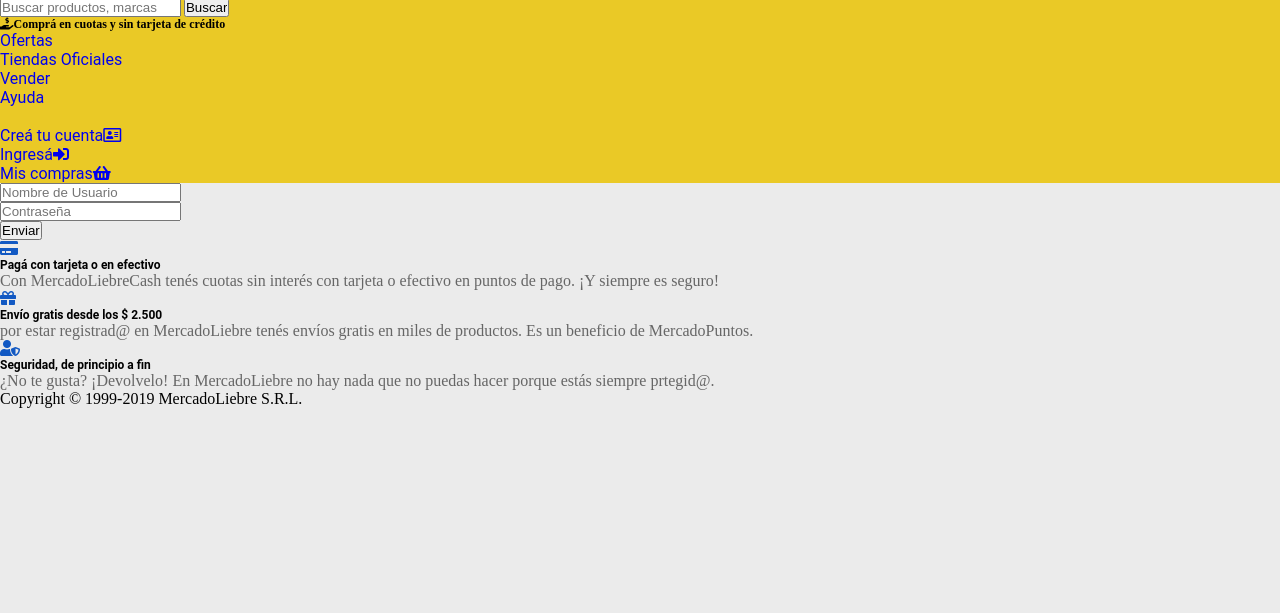
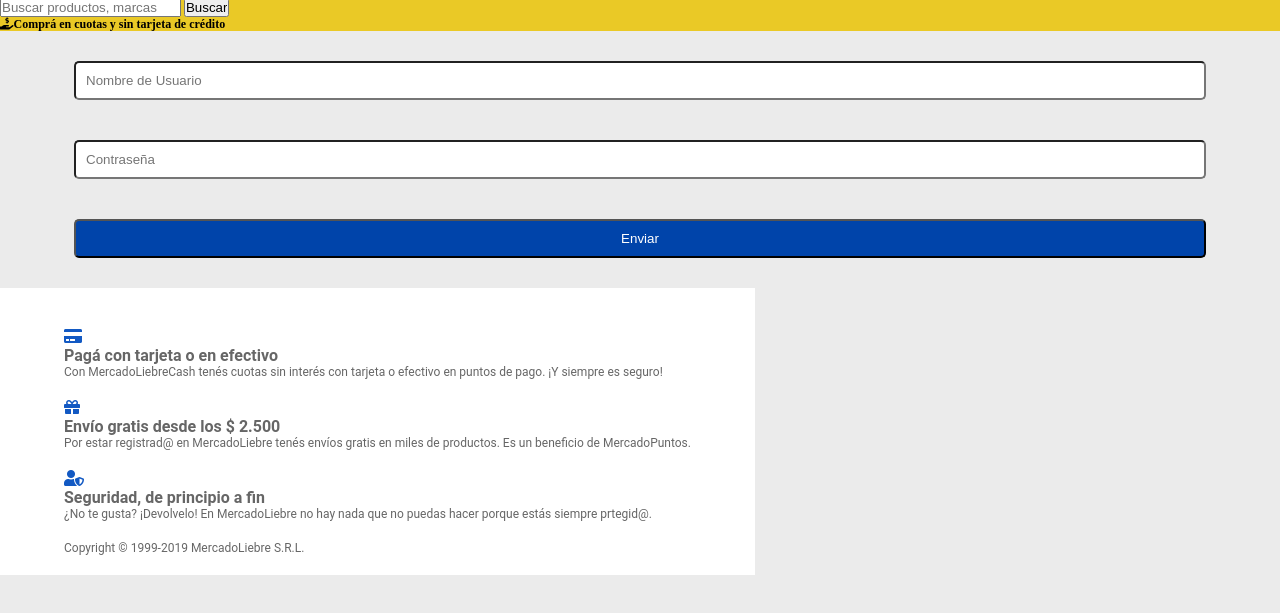
Before and after one commit to alanLazaro-bot/mercado-liebre, a website: page vistas/login.html in a window 1280 px wide. Shown: the part 21-634 px from the top of the page. Drawn offline with Linux system fonts and the light colour scheme.

Commit message:
se completa login.css

```diff
--- a/public/styles/login.css
+++ b/public/styles/login.css
@@ -0,0 +1,174 @@
+
+:root {
+    --Amarillo: #EAC926;
+    --Azul:#03264C;
+    --Celeste:#1259c3;
+    --Gris-oscuro:#666;
+    --Gris-claro:#ebebeb;
+    --Verde:#39b54a;
+  }
+
+  header {
+    background-color: var(--Amarillo);
+    font-family: 'Roboto', sans-serif;
+ }
+
+ *{
+    margin:0;
+    padding:0;
+    box-sizing: border-box;
+
+ }
+
+ body {
+
+    background-color:var(--Gris-claro);
+
+
+ }
+ .menu{
+
+   display:none;
+ }
+
+ .pct50-cont {
+
+   width: 50%;
+ }
+
+.banner{
+
+   box-sizing: content-box;
+   width: 100%;
+}
+
+
+
+
+ .parrafo{
+    font-size:12px;
+    font-family: 'Roboto', sans-serif;
+
+ }
+
+ .titulares{
+     font-size:24px;
+     font-family: 'Roboto', sans-serif;
+
+
+ }
+ .precios{
+    font-size: 18px;
+    font-family: 'Roboto', sans-serif;
+ }
+
+ .descuentos{
+    font-size: 16px;
+    color:var(--Verde);
+    font-family: 'Roboto', sans-serif;
+
+
+ }
+
+ .descripciones{
+    font-size: 16px;
+    font-family: 'Roboto', sans-serif;
+    color: var(--Gris-oscuro);
+
+
+ }
+ .letraGris{
+    color: var(--Gris-oscuro);
+
+ }
+ .footer{
+    background-color: white;
+    display: inline-block;
+    padding-top: 20px;
+    padding-bottom: 20px;
+    padding-left:5%;
+    padding-right:5%;
+
+ }
+ .art-ft{
+    margin-top:20px;
+ }
+
+
+
+.ti-foot{
+   font-size:16px;
+   font-weight: bold;
+   font-family:'Roboto', sans-serif;
+   color: var(--Gris-oscuro);
+}
+ .article{
+    background-color: white;
+    margin-top:10px;
+    margin-bottom: 10px;
+
+    padding: 15px;
+
+
+ }
+ .green-icon {
+   color: var(--Verde);
+   background-color: white;
+   border-radius: 50%;
+   border: 1px solid #39B54A;
+   padding: 5px;
+   display: inline-block;
+}
+
+ .iconosCelestes{
+    color:var(--Celeste);
+ }
+
+ li{
+   list-style-type: none;
+ }
+
+ .section{
+    background-color: var(--Gris-claro);
+ }
+
+a{
+   text-decoration: none;
+}
+
+.img{
+
+  width: 100%;
+  height: auto;
+
+
+}
+
+
+.send{
+
+    color:white;
+    background-color: #0044AA;
+
+
+}
+.send:hover{
+
+    background-color: #0022AA;
+}
+.inputs{
+
+    width: 100%;
+    margin-top:20px;
+    margin-bottom: 20px;
+    border-radius: 5px;
+    padding: 10px;
+}
+.main-pad{
+
+    padding: 10px;
+}
+.main{
+    margin:auto;
+    width: 90%;
+  }
--- a/vistas/login.html
+++ b/vistas/login.html
@@ -6,25 +6,25 @@
     <link rel="stylesheet" href="https://cdnjs.cloudflare.com/ajax/libs/font-awesome/5.14.0/css/all.min.css" integrity="sha512-1PKOgIY59xJ8Co8+NE6FZ+LOAZKjy+KY8iq0G4B3CyeY6wYHN3yt9PW0XpSriVlkMXe40PTKnXrLnZ9+fkDaog==" crossorigin="anonymous" />
 
     <title>Mercado Liebre</title>
-    <link rel="stylesheet" href="/styles/index.css">
+    <link rel="stylesheet" href="/styles/login.css">
     <title>Login</title>
 </head>
 <body>
 
     <header>
 
-<img href="logo-mercado-liebre.svg" alt="logo-mercado-liebre" class="responsive">
+        <img src="logo-mercado-liebre.svg" alt="logo-mercado-liebre" class="pct50-cont">
 
-<form action="" method="post" target="">
+            <form action="" method="post" target="" class="pct50-cont">
                 <p class="parrafo">
-      <input type="search" name="busqueda" placeholder="Buscar productos, marcas">
+                  <input type="search" name="busqueda" placeholder="Buscar productos, marcas" class="">
                   <input type="submit" value= "Buscar">
                 </p>
             </form>
 
             <p class="parrafo"> <i class="fas fa-hand-holding-usd">Comprá en cuotas y sin tarjeta de crédito</i></p>
 
-<nav>
+        <nav class="menu">
             <ul>
                 <li>
                     <a href="#">Ofertas</a>
@@ -44,7 +44,7 @@
                     <a href="/register">Creá tu cuenta<i class="far fa-address-card"></i></a>
                 </li>
                 <li>
-        <a href="#">Ingresá<i class="fas fa-sign-in-alt"></i></a>
+                    <a href="/login">Ingresá<i class="fas fa-sign-in-alt"></i></a>
                 </li>
                 <li>
                     <a href="#">Mis compras<i class="fas fa-shopping-basket"></i></a>
@@ -52,25 +52,24 @@
             </ul>
         </nav>
 
-
         </header>
 
-    <main>
-        <form action="register.html" method ="POST">
+    <main class="main main-pad">
+        <form action="login.html" method ="POST">
 
           <p>
             <label for="nombreUsuario"></label>
 
-            <input type="text" name "nombre" id="nombreUsuario" placeholder="Nombre de Usuario">
+            <input type="text" name "nombre" id="nombreUsuario" placeholder="Nombre de Usuario" class="inputs">
         </p>
         <p>
             <label for="contraseña"></label>
 
-            <input type="password" name="contraseña" id="contraseña" placeholder="Contraseña">
+            <input type="password" name="contraseña" id="contraseña" placeholder="Contraseña" class="inputs">
 
         </p>
         <p>
-            <button type="submit">Enviar</button>
+            <button type="submit" class="send inputs">Enviar</button>
         </p>
 
 
@@ -80,32 +79,32 @@
         </form>
 
     </main>
-    <footer>
+    <footer class="footer">
 
         <article>
-        <i class="fas fa-credit-card iconosCelestes"></i>
+        <i class="fas fa-credit-card iconosCelestes art-ft"></i>
 
-        <p class="parrafo"><strong>Pagá con tarjeta o en efectivo</strong></p>
+        <p class="ti-foot">Pagá con tarjeta o en efectivo</p>
 
-        <p class="letraGris">Con MercadoLiebreCash tenés cuotas sin interés con tarjeta o efectivo en puntos de pago. ¡Y siempre es seguro!</p>
+        <p class="parrafo letraGris">Con MercadoLiebreCash tenés cuotas sin interés con tarjeta o efectivo en puntos de pago. ¡Y siempre es seguro!</p>
         </article>
 
         <article>
 
-        <i class="fas fa-gift iconosCelestes"></i>
-        <p class="parrafo"><strong>Envío gratis desde los $ 2.500</strong></p>
-        <p class="letraGris">por estar registrad@ en MercadoLiebre tenés envíos gratis en miles de
+        <i class="fas fa-gift iconosCelestes art-ft"></i>
+        <p class="ti-foot">Envío gratis desde los $ 2.500</p>
+        <p class="parrafo letraGris">Por estar registrad@ en MercadoLiebre tenés envíos gratis en miles de
         productos. Es un beneficio de MercadoPuntos. </p>
 
         </article>
         <article>
-        <i class="fas fa-user-shield iconosCelestes"></i>
-        <p class="parrafo"><strong>Seguridad, de principio a fin</strong></p>
-        <p class="letraGris">¿No te gusta? ¡Devolvelo! En MercadoLiebre no hay nada que no puedas hacer
+        <i class="fas fa-user-shield iconosCelestes art-ft"></i>
+        <p class="ti-foot">Seguridad, de principio a fin</p>
+        <p class="parrafo letraGris">¿No te gusta? ¡Devolvelo! En MercadoLiebre no hay nada que no puedas hacer
         porque estás siempre prtegid@.</p>
         </article>
         <div>
-        <p>Copyright © 1999-2019 MercadoLiebre S.R.L.</p>
+        <p class="parrafo art-ft letraGris">Copyright © 1999-2019 MercadoLiebre S.R.L.</p>
         </div>
     </footer>
 
```
Also changed, not shown: vistas/index.html (+1 -1 lines). Lines whose indentation alone changed are shown as unchanged.
